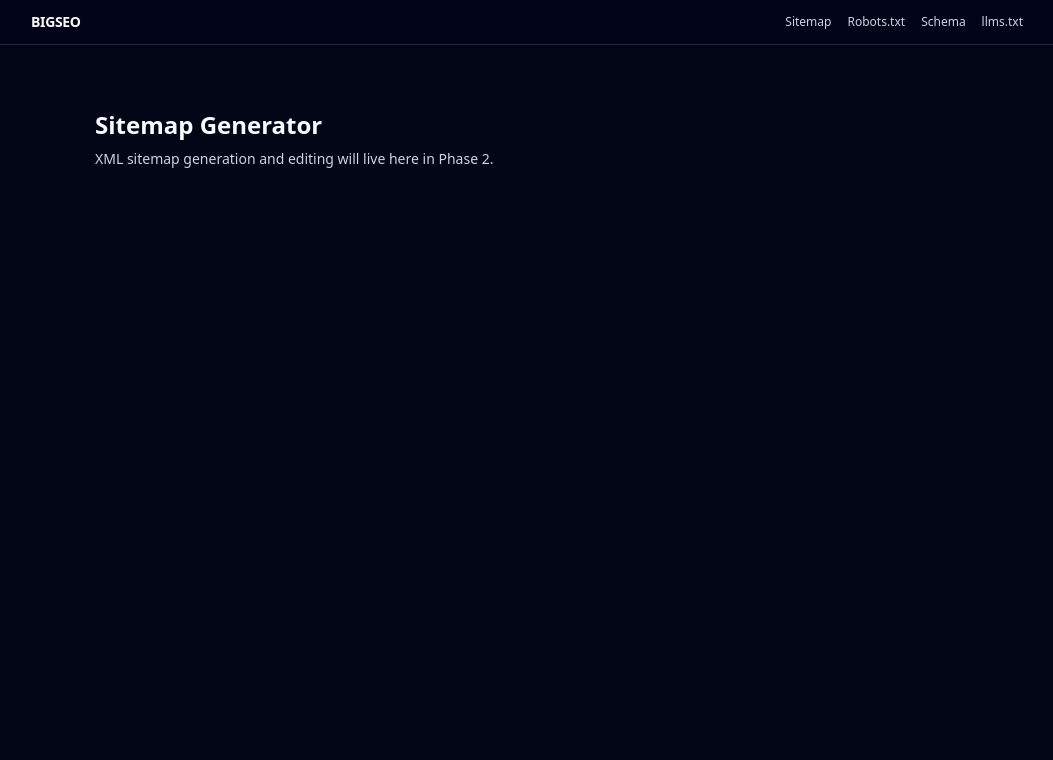
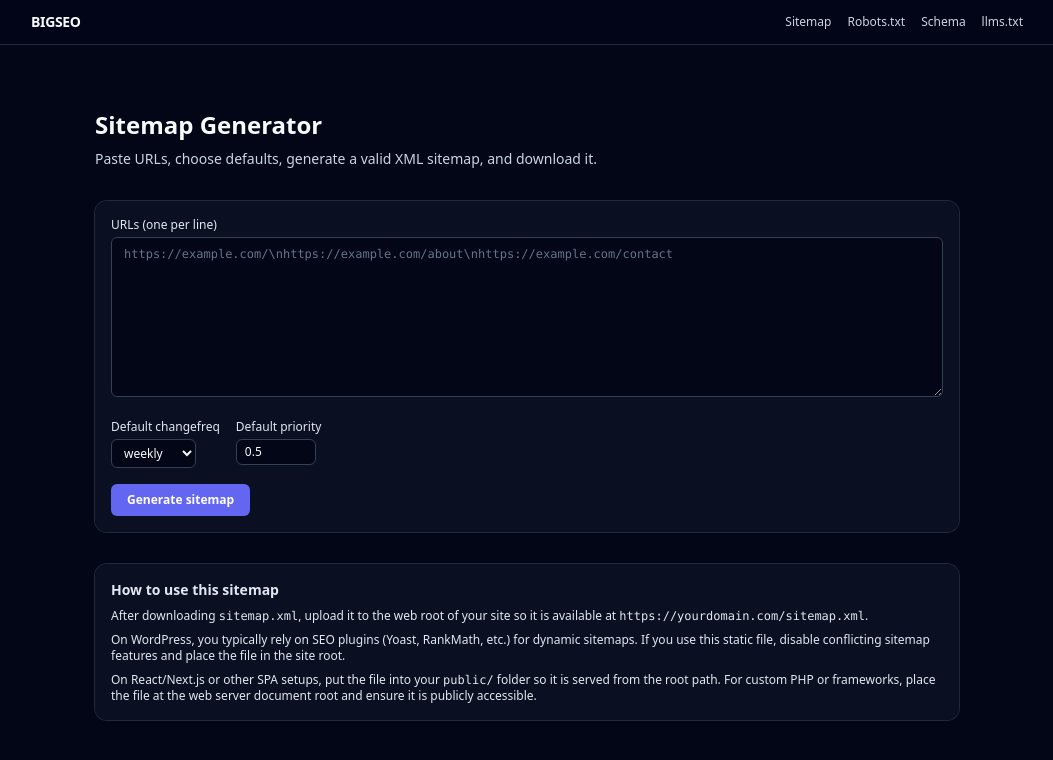
Before and after one commit to iam-knr/bigseo, a Next.js app: page /tools/sitemap in a window 1280 px wide. Shown: the top 760 px of the page, without its empty margins (113-1166 px from the left). Built offline with nearby package versions, Linux system fonts and the light colour scheme.

Commit message:
feat: add Phase 2 sitemap generator UI with paste-URLs mode, XML builder, download, and usage instructions

```diff
--- a/app/tools/sitemap/page.tsx
+++ b/app/tools/sitemap/page.tsx
@@ -1,11 +1,176 @@
+"use client";
+
+import { useState } from "react";
+
+type SitemapEntry = {
+  loc: string;
+  lastmod?: string;
+  changefreq?: string;
+  priority?: string;
+};
+
+const defaultChangefreq = "weekly";
+const defaultPriority = "0.5";
+
+function buildSitemapXml(entries: SitemapEntry[]): string {
+  const urls = entries
+    .filter((e) => e.loc.trim().length > 0)
+    .map((entry) => {
+      const loc = entry.loc.trim();
+      const lastmod = entry.lastmod?.trim();
+      const changefreq = entry.changefreq?.trim() || defaultChangefreq;
+      const priority = entry.priority?.trim() || defaultPriority;
+
+      const parts = [
+        `<loc>${loc}</loc>`,
+        lastmod ? `<lastmod>${lastmod}</lastmod>` : "",
+        changefreq ? `<changefreq>${changefreq}</changefreq>` : "",
+        priority ? `<priority>${priority}</priority>` : "",
+      ].filter(Boolean);
+
+      return `<url>${parts.join("")}</url>`;
+    })
+    .join("");
+
+  return `<?xml version="1.0" encoding="UTF-8"?>` +
+    `<urlset xmlns="http://www.sitemaps.org/schemas/sitemap/0.9">${urls}</urlset>`;
+}
+
 export default function SitemapToolPage() {
+  const [textarea, setTextarea] = useState("");
+  const [changefreq, setChangefreq] = useState(defaultChangefreq);
+  const [priority, setPriority] = useState(defaultPriority);
+  const [xml, setXml] = useState<string | null>(null);
+
+  function handleGenerate() {
+    const lines = textarea
+      .split(/\r?\n/)
+      .map((line) => line.trim())
+      .filter((line) => line.length > 0);
+
+    const entries: SitemapEntry[] = lines.map((loc) => ({
+      loc,
+      changefreq,
+      priority,
+    }));
+
+    const xmlString = buildSitemapXml(entries);
+    setXml(xmlString);
+  }
+
+  function handleDownload() {
+    if (!xml) return;
+    const blob = new Blob([xml], { type: "application/xml" });
+    const url = URL.createObjectURL(blob);
+    const a = document.createElement("a");
+    a.href = url;
+    a.download = "sitemap.xml";
+    a.click();
+    URL.revokeObjectURL(url);
+  }
+
   return (
     <main className="min-h-screen bg-slate-950 text-slate-50">
-      <div className="mx-auto max-w-4xl px-4 py-16">
-        <h1 className="text-2xl font-semibold">Sitemap Generator</h1>
-        <p className="mt-2 text-sm text-slate-300">
-          XML sitemap generation and editing will live here in Phase 2.
-        </p>
+      <div className="mx-auto max-w-4xl px-4 py-16 flex flex-col gap-8">
+        <header>
+          <h1 className="text-2xl font-semibold">Sitemap Generator</h1>
+          <p className="mt-2 text-sm text-slate-300">
+            Paste URLs, choose defaults, generate a valid XML sitemap, and download it.
+          </p>
+        </header>
+
+        <section className="rounded-xl bg-slate-900/60 p-4 ring-1 ring-slate-800 flex flex-col gap-4">
+          <div>
+            <label className="block text-xs font-medium text-slate-200">
+              URLs (one per line)
+            </label>
+            <textarea
+              className="mt-1 h-40 w-full rounded-md border border-slate-700 bg-slate-950 px-3 py-2 text-xs font-mono text-slate-100 outline-none placeholder:text-slate-500 focus:border-indigo-500"
+              placeholder="https://example.com/\nhttps://example.com/about\nhttps://example.com/contact"
+              value={textarea}
+              onChange={(e) => setTextarea(e.target.value)}
+            />
+          </div>
+
+          <div className="flex flex-wrap gap-4 text-xs">
+            <div>
+              <label className="block text-xs font-medium text-slate-200">
+                Default changefreq
+              </label>
+              <select
+                className="mt-1 rounded-md border border-slate-700 bg-slate-950 px-2 py-1 text-xs"
+                value={changefreq}
+                onChange={(e) => setChangefreq(e.target.value)}
+              >
+                <option value="always">always</option>
+                <option value="hourly">hourly</option>
+                <option value="daily">daily</option>
+                <option value="weekly">weekly</option>
+                <option value="monthly">monthly</option>
+                <option value="yearly">yearly</option>
+                <option value="never">never</option>
+              </select>
+            </div>
+            <div>
+              <label className="block text-xs font-medium text-slate-200">
+                Default priority
+              </label>
+              <input
+                type="text"
+                className="mt-1 w-20 rounded-md border border-slate-700 bg-slate-950 px-2 py-1 text-xs"
+                value={priority}
+                onChange={(e) => setPriority(e.target.value)}
+              />
+            </div>
+          </div>
+
+          <div className="flex gap-3 text-xs">
+            <button
+              type="button"
+              onClick={handleGenerate}
+              className="rounded-md bg-indigo-500 px-4 py-2 font-semibold text-white hover:bg-indigo-400"
+            >
+              Generate sitemap
+            </button>
+            {xml && (
+              <button
+                type="button"
+                onClick={handleDownload}
+                className="rounded-md border border-slate-600 px-4 py-2 font-semibold text-slate-100 hover:bg-slate-800"
+              >
+                Download sitemap.xml
+              </button>
+            )}
+          </div>
+
+          {xml && (
+            <div className="mt-4">
+              <label className="block text-xs font-medium text-slate-200">
+                Preview
+              </label>
+              <pre className="mt-1 max-h-64 overflow-auto rounded-md bg-slate-950 px-3 py-2 text-[11px] text-slate-100">
+                {xml}
+              </pre>
+            </div>
+          )}
+        </section>
+
+        <section className="rounded-xl bg-slate-900/60 p-4 ring-1 ring-slate-800 text-xs text-slate-200">
+          <h2 className="text-sm font-semibold">How to use this sitemap</h2>
+          <p className="mt-2">
+            After downloading <code className="font-mono">sitemap.xml</code>, upload it to the web root of your
+            site so it is available at <code className="font-mono">https://yourdomain.com/sitemap.xml</code>.
+          </p>
+          <p className="mt-2">
+            On WordPress, you typically rely on SEO plugins (Yoast, RankMath, etc.) for dynamic sitemaps. If you
+            use this static file, disable conflicting sitemap features and place the file in the site root.
+          </p>
+          <p className="mt-2">
+            On React/Next.js or other SPA setups, put the file into your <code className="font-mono">public/</code> folder so it is
+            served from the root path. For custom PHP or frameworks, place the file at the web server document root
+            and ensure it is publicly accessible.
+          </p>
+        </section>
       </div>
     </main>
   );
```
